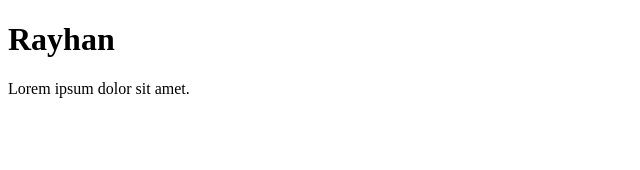
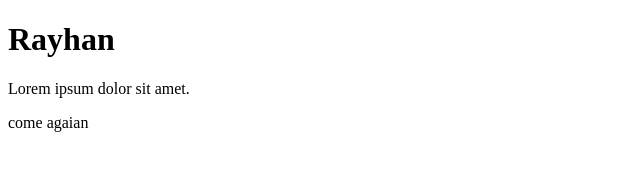
Before and after one commit to rayhan340997/1st_project, a plain HTML site: page index.html in a window 1280 px wide. Shown: the full height of the page, 0-640 px from the left. Drawn offline with Linux system fonts and the light colour scheme.

Commit message:
Update index.html

```diff
--- a/index.html
+++ b/index.html
@@ -8,5 +8,6 @@
 <body>
     <h1> Rayhan</h1>
     <p> Lorem ipsum dolor sit amet.</p>
+    <p> come agaian</p>
 </body>
 </html>
```
